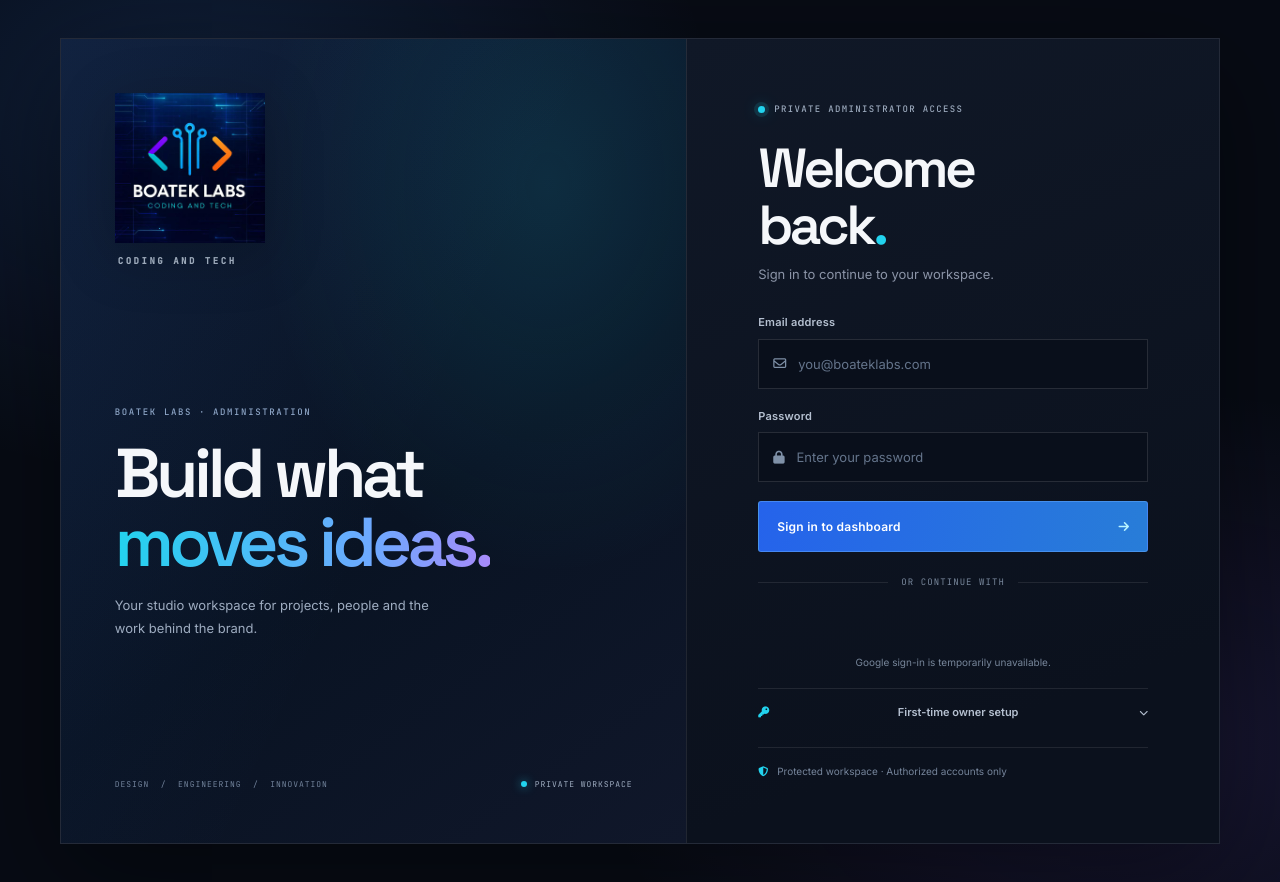
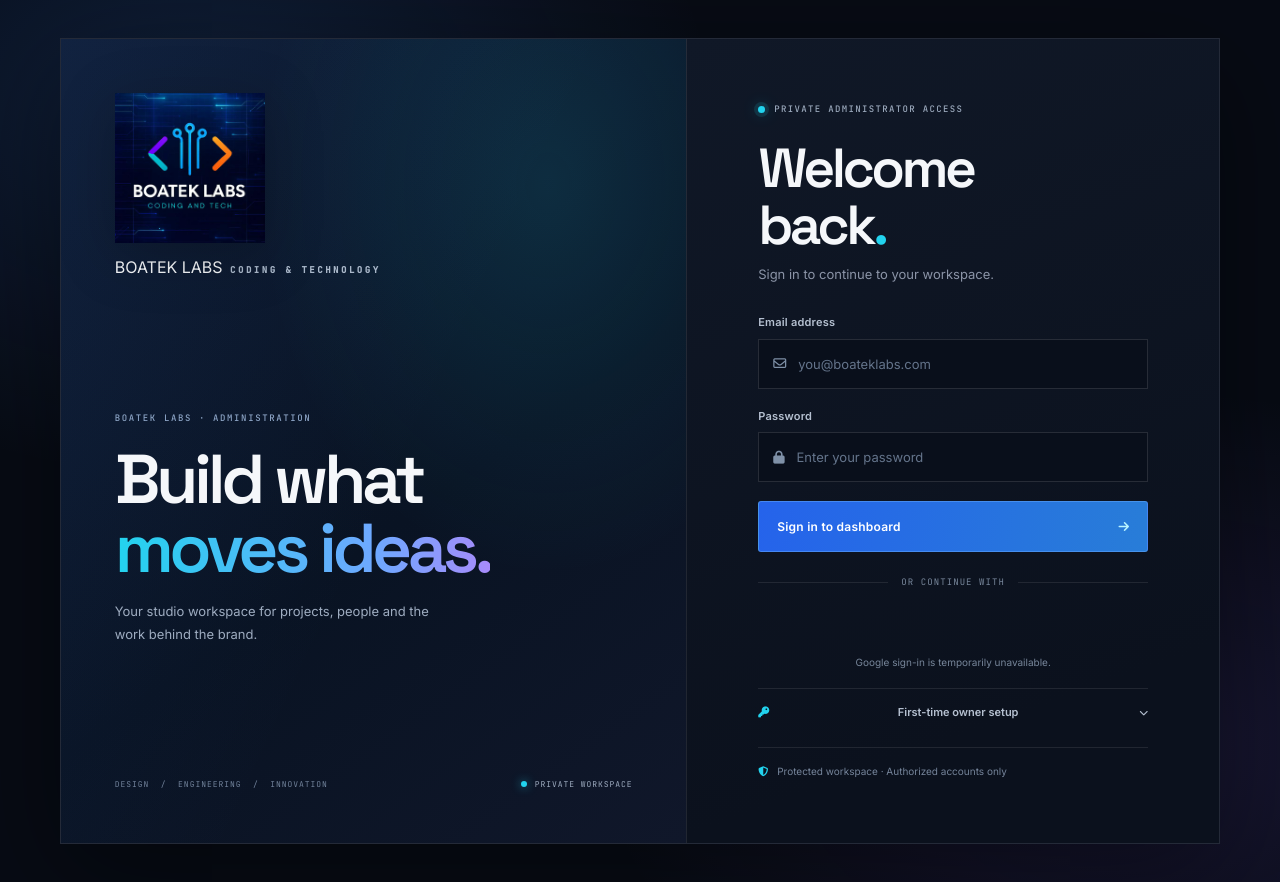
Before and after one commit to boatek-labs/boateklabs, a website: page public/admin/index.html in a window 1280 px wide. Drawn offline with Linux system fonts and the light colour scheme; no server answers.

Commit message:
Pair compact round logo with admin brand text

```diff
--- a/public/admin/index.html
+++ b/public/admin/index.html
@@ -17,7 +17,10 @@
     <section class="login-art" aria-label="Boatek Labs">
       <div class="brand-stage">
         <img class="brand-logo" src="/assets/logo.jpg" alt="Boatek Labs logo">
-        <span class="brand-caption">CODING AND TECH</span>
+        <div class="brand-identity">
+          <span class="brand-name">BOATEK LABS</span>
+          <span class="brand-caption">CODING &amp; TECHNOLOGY</span>
+        </div>
       </div>
       <div class="brand-message">
         <span class="brand-overline">BOATEK LABS · ADMINISTRATION</span>
```
